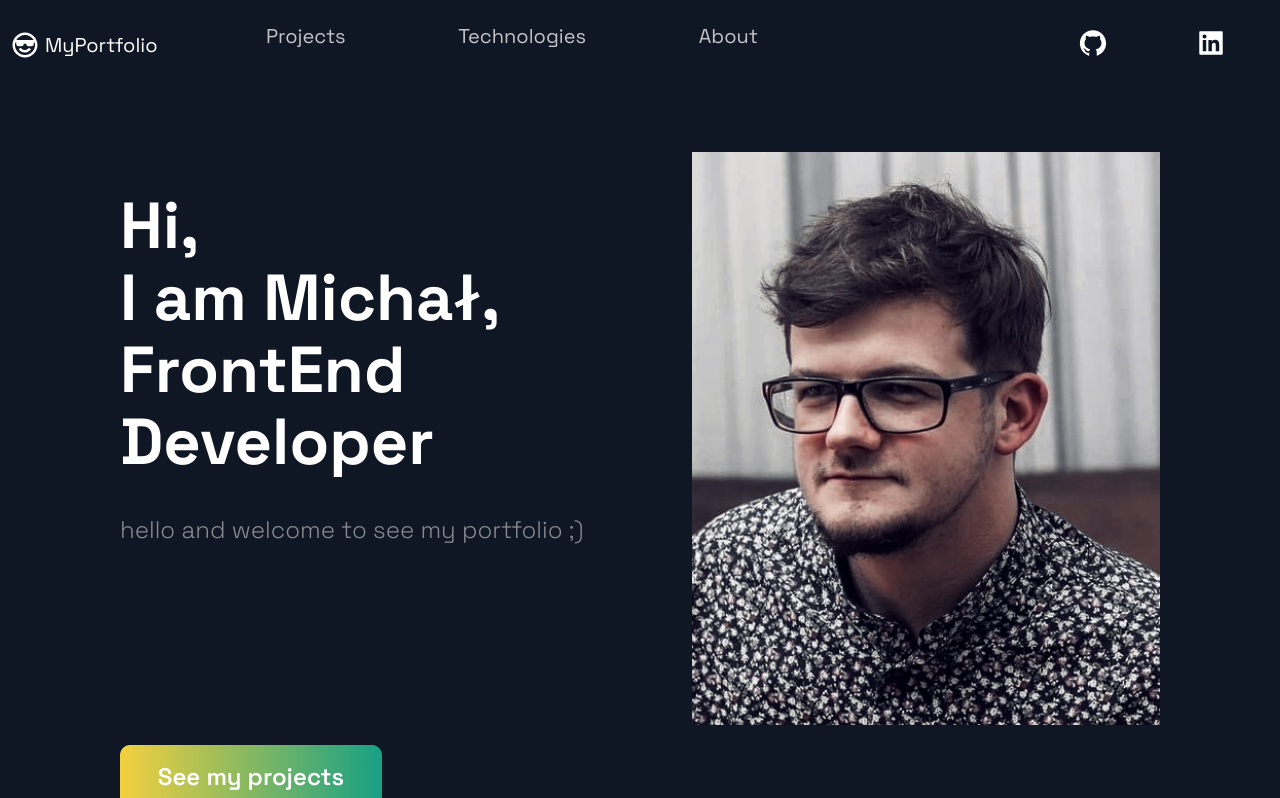
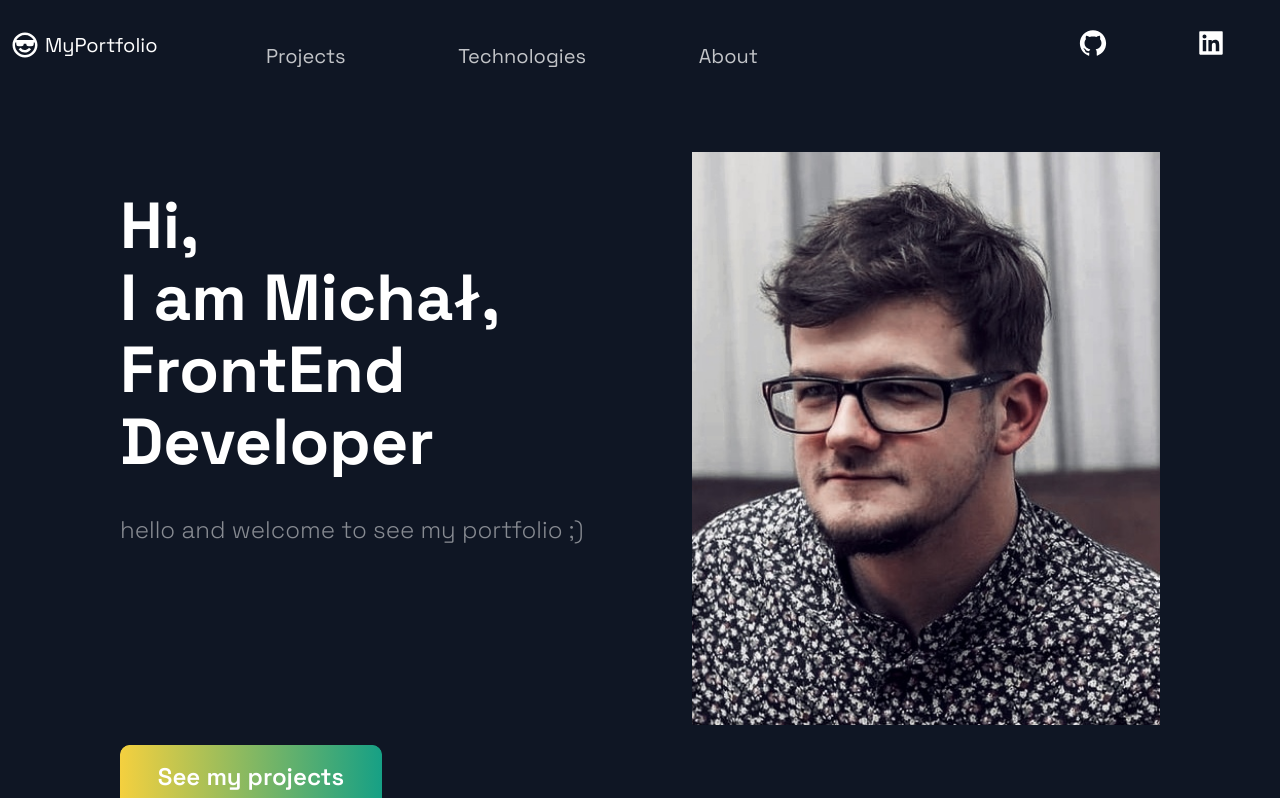
Before and after one commit to yougonnagetyours/my-developer-portfolio, a Next.js app: page / in a window 1280 px wide. Shown: the top 798 px of the page. Built offline with nearby package versions, Linux system fonts and the light colour scheme.

Commit message:
margins yet

```diff
--- a/src/components/Header/HeaderStyles.js
+++ b/src/components/Header/HeaderStyles.js
@@ -37,8 +37,10 @@ export const Div2 = styled.div`
   grid-area: 1 / 2 / 2 / 4;
   display: flex;
   justify-content: space-between;
+  margin-top: 20px;
   @media ${(props) => props.theme.breakpoints.md} {
     grid-area: 2 / 2 / 3 / 5;
+    margin-top: 0;
   }
 `;
 export const Div3 = styled.div`
```
